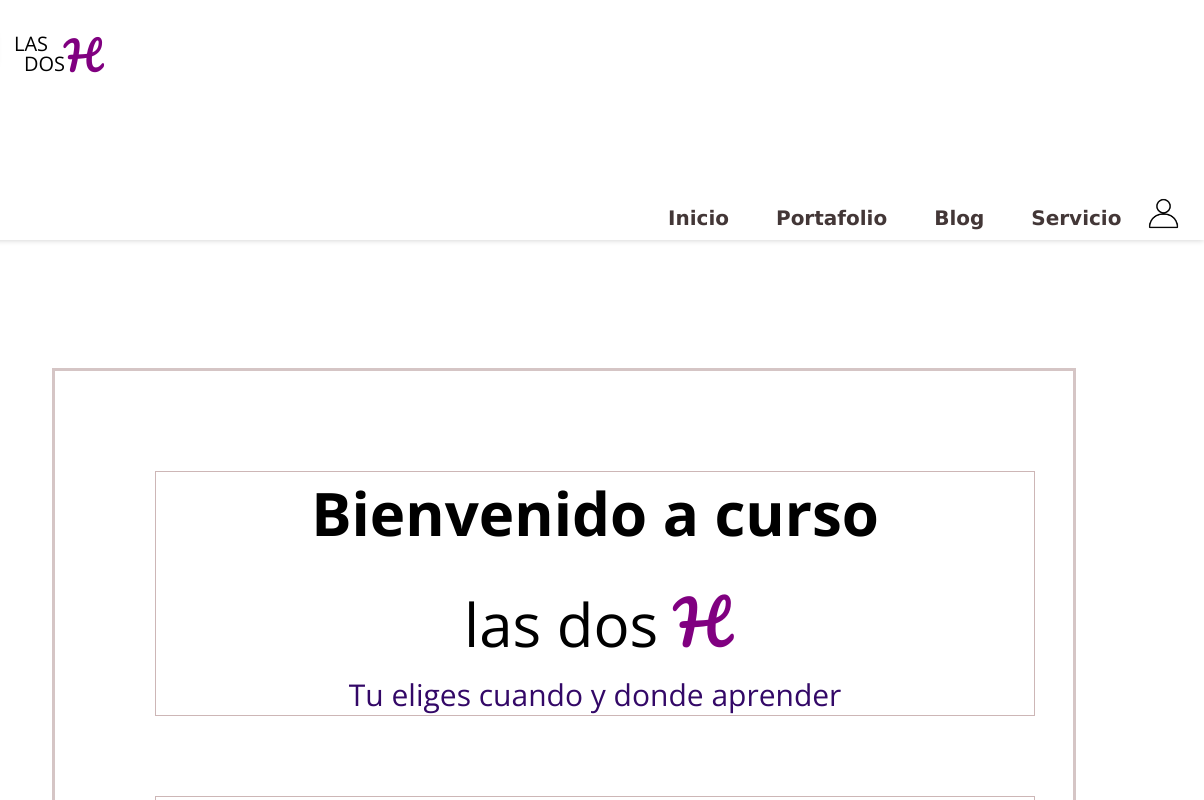
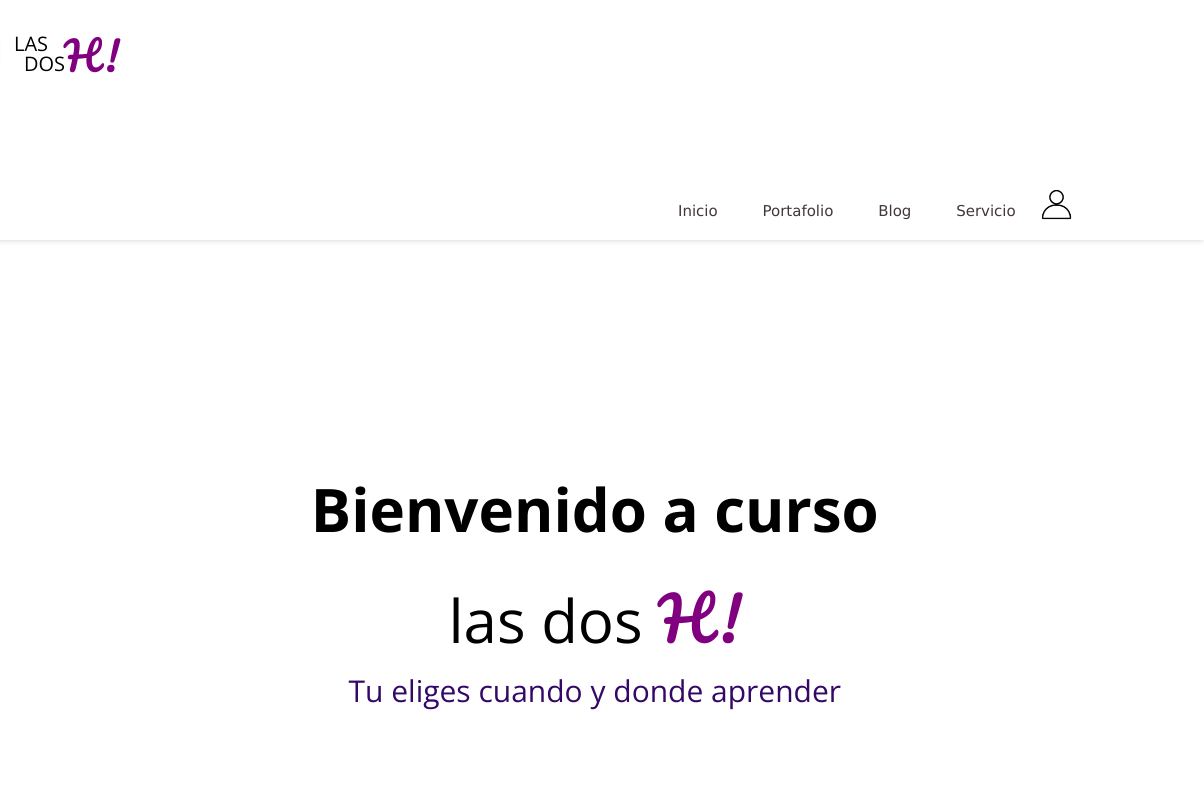
Before and after one commit to lunaesc/proyecto-las-2-H, a plain HTML site: page src/index.html in a window 1280 px wide. Shown: the top 800 px of the page, 76-1280 px from the left. Drawn offline with nearby package versions, Linux system fonts and the light colour scheme; a web font is replaced by a local one.

Commit message:
Ajuste del menu de todo los archivos y elimine el borde de container-main

```diff
--- a/src/css/style.css
+++ b/src/css/style.css
@@ -20,7 +20,7 @@ font-family: 'Open Sans', sans-serif;
     align-items: center;
     justify-content: center;
     padding: 0 40px ;
-    border: 3px solid rgb(213, 197, 197);
+    /* border: 3px solid rgb(213, 197, 197); */
     padding: 20px;
 }
 .contenefdor-main{
@@ -43,8 +43,8 @@ font-family: 'Open Sans', sans-serif;
     flex-direction: column;
     align-items: center;
     justify-content: space-between;
-    border: 1px solid rgb(205, 182, 182);
-
+    /* border: 1px solid rgb(205, 182, 182);
+    */
 }
 /* header{
     height: 80vh;
@@ -107,8 +107,8 @@ font-family: 'Open Sans', sans-serif;
     width: 35px;
     position: absolute;
     display: flex;
-    top: -10px;
-    right: 0.5px;
+    top: -15px;
+    right: 1.5px;
     cursor: pointer;
 
 }
@@ -123,15 +123,15 @@ font-family: 'Open Sans', sans-serif;
     display: flex;
     align-items: end;
     justify-content: space-between;
-    padding: 20px;
+    padding: 30px;
     background:#fff;
 
 }
 
 .contenedor-menu .nav-menu-visible{
     font-family: Verdana, Geneva, Tahoma, sans-serif;
-    font-size: 20px;
-    font-weight: 600;
+    font-size: 15px;
+    font-weight: 400;
 }
 
 .contenedor-menu .nav-menu-visible ul li{
@@ -151,7 +151,7 @@ font-family: 'Open Sans', sans-serif;
 
 .contenedor-menu .nav-menu-visible ul li a:hover{
     color: purple;
-    border-bottom: 5px solid purple;
+    border-bottom: 2px solid purple;
 
 
 }
--- a/src/index.html
+++ b/src/index.html
@@ -19,7 +19,7 @@
 
             <p class="logo">LAS</p>
             <p class="logo2">DOS</p>
-            <p class="logoh">H</p>
+            <p class="logoh">H!</p>
 
             <img src="img/bx-menu.svg" alt="" class="hamburguer">
          <div class="contenedor-menu">
@@ -56,7 +56,7 @@
         <section class="welcome-main">
             <div class="contenedor head">
                 <h1 class="titulo">Bienvenido a curso</h1>
-                <h2 class="copy">las dos <span>H</span></h2>
+                <h2 class="copy">las dos <span>H!</span></h2>
                 <p class="about">Tu eliges cuando y donde aprender</p>
             </div>
         </section>
```
Also changed, not shown: src/Curso CSS Basico.html (+4 -2 lines), src/Curso CSS avanzado.html (+2 -2 lines), src/Curso programacion.html (+2 -2 lines), src/curso HTML Basico.html (+2 -2 lines), src/curso HTML avanzado.html (+2 -2 lines), src/javascript.html (+3 -2 lines).
